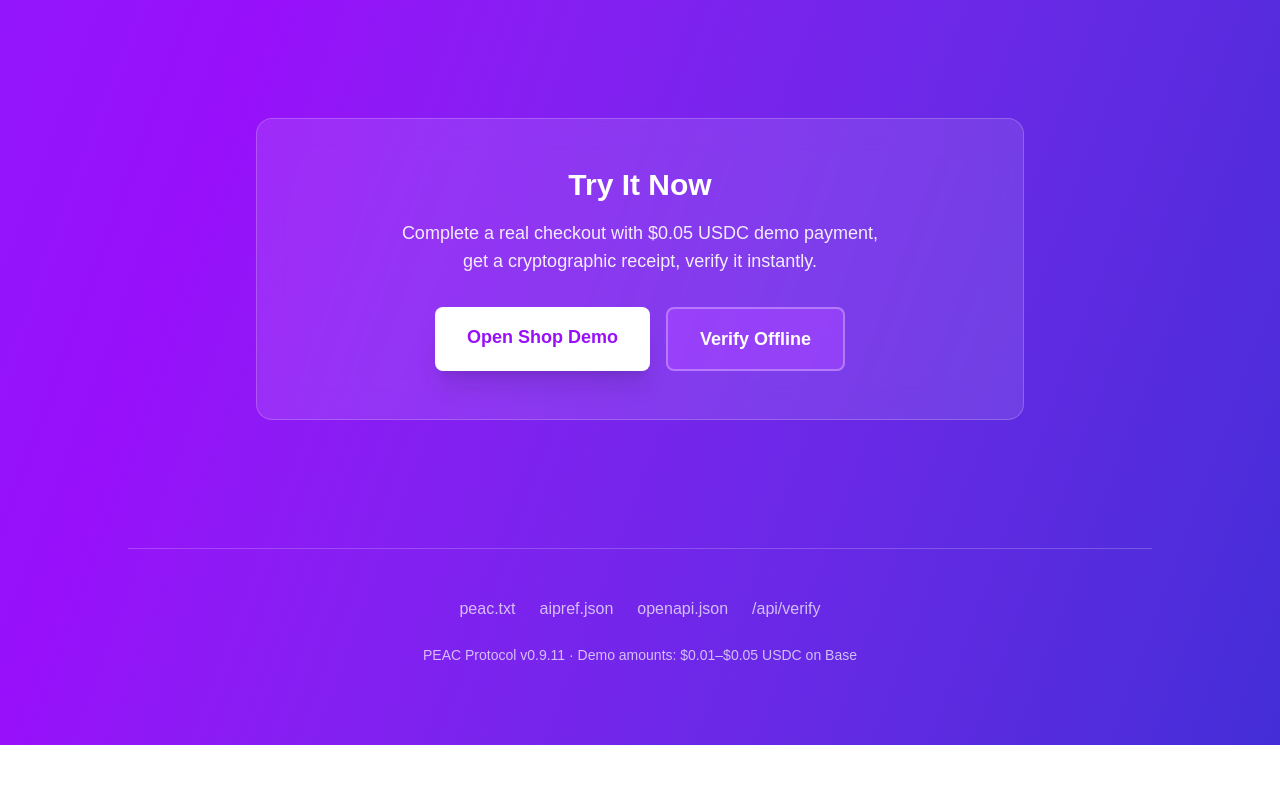
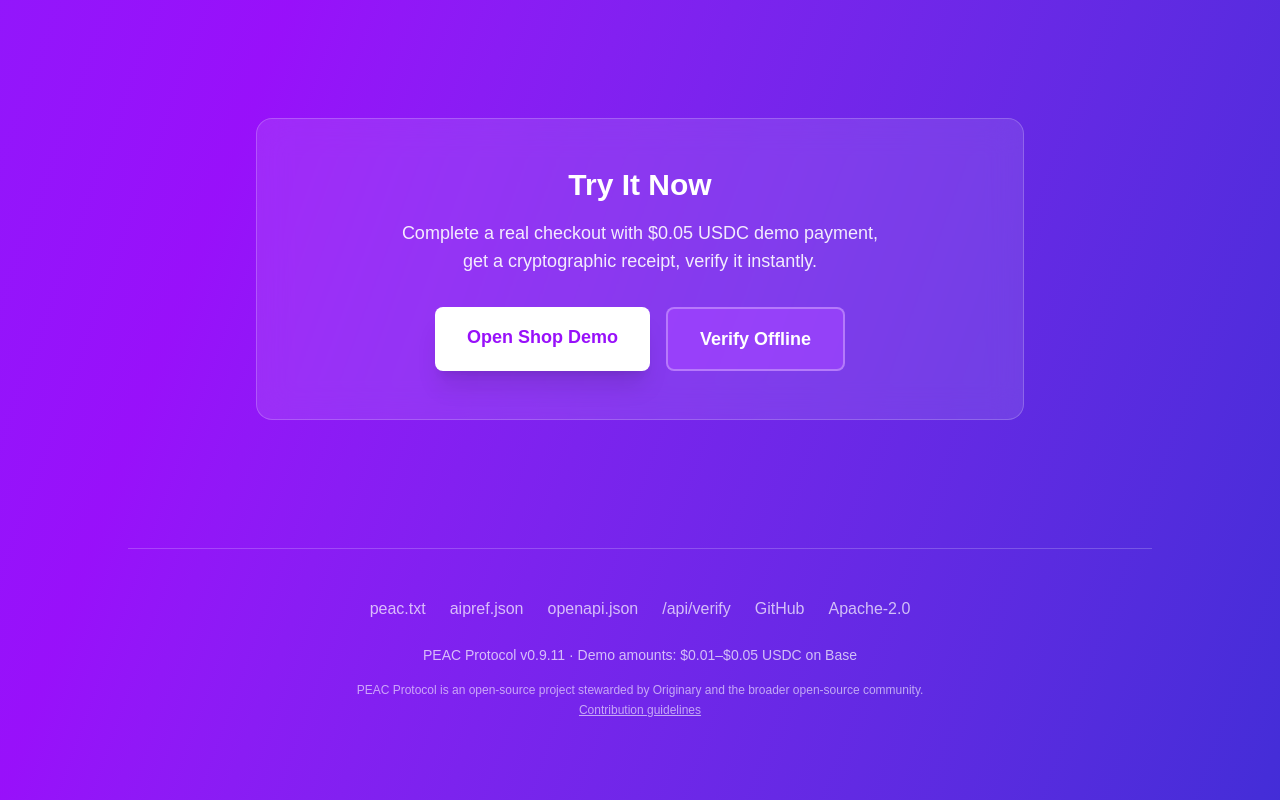
Before and after one commit to LolyxMoon/peac-x402-receipts-demo, a Next.js app in the folder apps/vercel-next/: page / in a window 1280 px wide. Shown: the part 2742-3542 px from the top of the page. Before the commit the page ends 3487 px from the top, so only its background shows below. Built offline with nearby package versions, Linux system fonts and the light colour scheme.

Commit message:
polish(ui): add GitHub link and Apache-2.0 license to footer
- Add GitHub repository link
- Add Apache-2.0 license link

Low-risk UI polish before recording demo.

```diff
--- a/apps/vercel-next/app/page.tsx
+++ b/apps/vercel-next/app/page.tsx
@@ -269,9 +269,37 @@ export default function Home() {
             <Link href="/api/verify" className="hover:text-white transition-colors">
               /api/verify
             </Link>
+            <a
+              href="https://github.com/peacprotocol/peac-x402-receipts-demo"
+              target="_blank"
+              rel="noopener noreferrer"
+              className="hover:text-white transition-colors"
+            >
+              GitHub
+            </a>
+            <a
+              href="https://github.com/peacprotocol/peac-x402-receipts-demo/blob/main/LICENSE"
+              target="_blank"
+              rel="noopener noreferrer"
+              className="hover:text-white transition-colors"
+            >
+              Apache-2.0
+            </a>
           </div>
-          <p className="text-sm">
+          <p className="text-sm mb-4">
             PEAC Protocol v0.9.11 · Demo amounts: $0.01–$0.05 USDC on Base
+          </p>
+          <p className="text-xs text-white/60 max-w-2xl mx-auto leading-relaxed">
+            PEAC Protocol is an open-source project stewarded by Originary and the broader open-source community.
+            <br />
+            <a
+              href="https://github.com/peacprotocol/peac/blob/main/CONTRIBUTING.md"
+              target="_blank"
+              rel="noopener noreferrer"
+              className="underline hover:text-white/80"
+            >
+              Contribution guidelines
+            </a>
           </p>
         </footer>
       </main>
```
